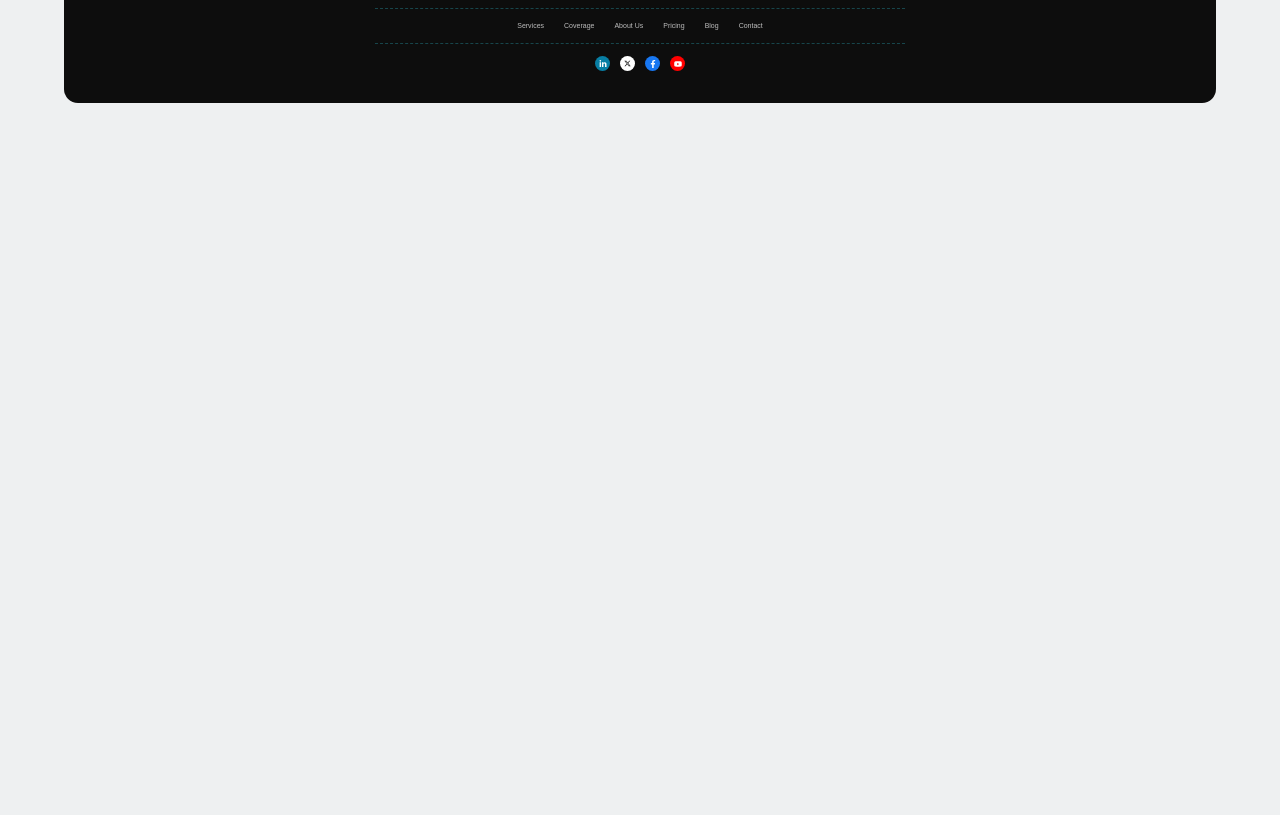
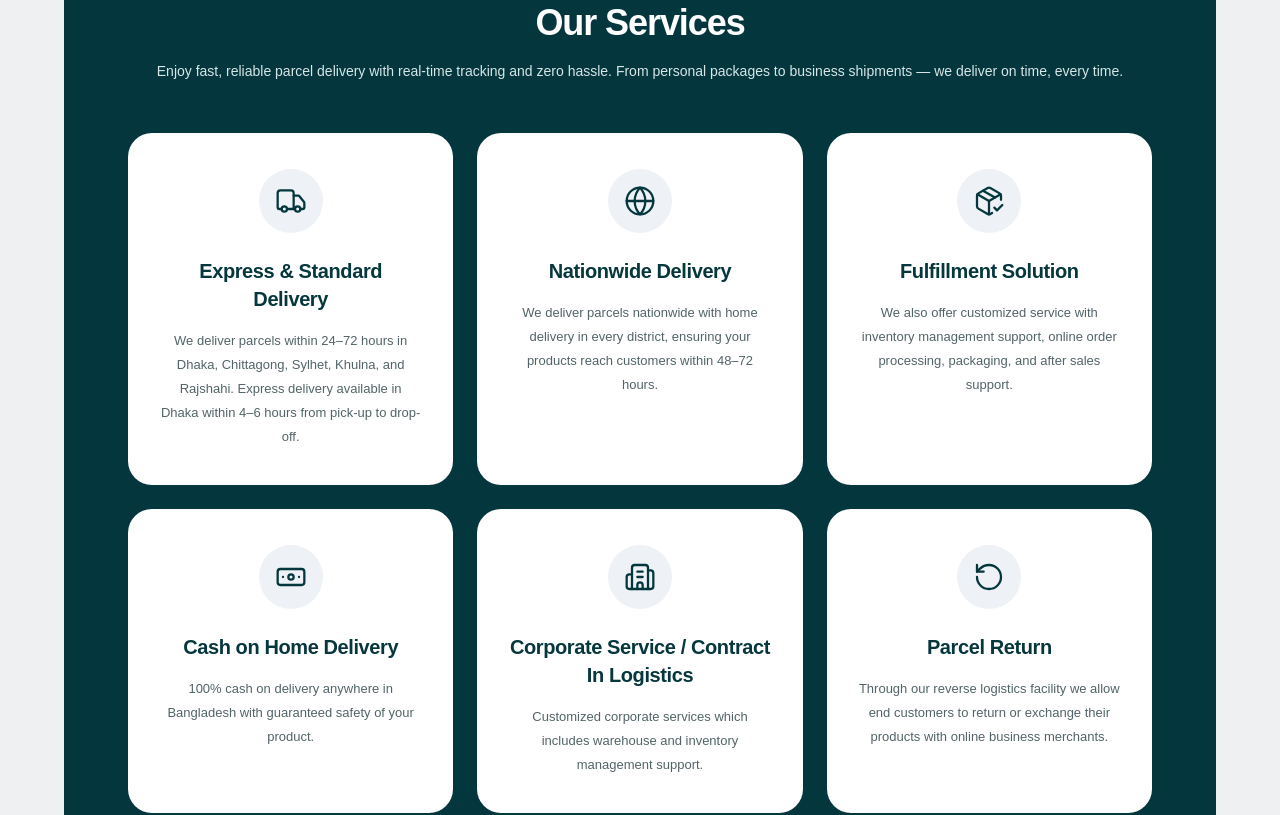
Before and after one commit to tushar-hossain/GoCarry-client-side, a React (Vite) app: page / in a window 1280 px wide. Shown: the part 1100-1915 px from the top of the page. Before the commit the page ends 1203 px from the top, so only its background shows below. Built offline with nearby package versions, Linux system fonts and the light colour scheme.

Commit message:
Designed the Landing Page Our Services Section to Match the Figma Design Exactly.

```diff
--- /dev/null
+++ b/src/Pages/LandingPage/Components/OurServices/index.jsx
@@ -0,0 +1,103 @@
+import {
+  Truck,
+  Globe,
+  PackageCheck,
+  Banknote,
+  Building2,
+  RotateCcw,
+} from "lucide-react";
+
+const services = [
+  {
+    title: "Express & Standard Delivery",
+    description:
+      "We deliver parcels within 24–72 hours in Dhaka, Chittagong, Sylhet, Khulna, and Rajshahi. Express delivery available in Dhaka within 4–6 hours from pick-up to drop-off.",
+    icon: Truck,
+  },
+  {
+    title: "Nationwide Delivery",
+    description:
+      "We deliver parcels nationwide with home delivery in every district, ensuring your products reach customers within 48–72 hours.",
+    icon: Globe,
+  },
+  {
+    title: "Fulfillment Solution",
+    description:
+      "We also offer customized service with inventory management support, online order processing, packaging, and after sales support.",
+    icon: PackageCheck,
+  },
+  {
+    title: "Cash on Home Delivery",
+    description:
+      "100% cash on delivery anywhere in Bangladesh with guaranteed safety of your product.",
+    icon: Banknote,
+  },
+  {
+    title: "Corporate Service / Contract In Logistics",
+    description:
+      "Customized corporate services which includes warehouse and inventory management support.",
+    icon: Building2,
+  },
+  {
+    title: "Parcel Return",
+    description:
+      "Through our reverse logistics facility we allow end customers to return or exchange their products with online business merchants.",
+    icon: RotateCcw,
+  },
+];
+
+function OurServices() {
+  return (
+    <section className="w-full bg-[#eef0f1] py-12">
+      <div className="mx-auto rounded-[32px] bg-[#03373D] px-6 py-14 sm:px-10 lg:px-16">
+        {/* Heading */}
+        <div className="mx-auto mb-12 text-center">
+          <h2 className="mb-4 text-[36px] font-bold leading-none tracking-[-0.03em] text-white">
+            Our Services
+          </h2>
+
+          <p className="text-[14px] leading-7 text-[#D7E6E7]">
+            Enjoy fast, reliable parcel delivery with real-time tracking and
+            zero hassle. From personal packages to business shipments — we
+            deliver on time, every time.
+          </p>
+        </div>
+
+        {/* Services */}
+        <div className="grid gap-6 md:grid-cols-2 xl:grid-cols-3">
+          {services.map((service) => {
+            const Icon = service.icon;
+
+            return (
+              <div
+                key={service.title}
+                className={`group rounded-[24px] px-8 py-9 text-center transition-all duration-300 hover:-translate-y-1 bg-white hover:bg-[#CAEB66]`}
+              >
+                {/* Icon */}
+                <div className="mx-auto mb-6 flex h-16 w-16 items-center justify-center rounded-full bg-[#EEF1F5] transition-all duration-300 group-hover:bg-white/60">
+                  <Icon
+                    size={32}
+                    strokeWidth={1.7}
+                    className="text-[#03373D] transition-colors duration-300"
+                  />
+                </div>
+
+                {/* Title */}
+                <h3 className="mx-auto mb-4 text-[20px] font-bold leading-7 tracking-[-0.02em] text-[#05373D]">
+                  {service.title}
+                </h3>
+
+                {/* Description */}
+                <p className="text-[13px] leading-6 text-[#526467]">
+                  {service.description}
+                </p>
+              </div>
+            );
+          })}
+        </div>
+      </div>
+    </section>
+  );
+}
+
+export default OurServices;
--- a/src/Pages/LandingPage/index.jsx
+++ b/src/Pages/LandingPage/index.jsx
@@ -1,5 +1,6 @@
 import Banner from "./Components/Banner_Slider";
 import HowItWorks from "./Components/HowItWorks";
+import OurServices from "./Components/OurServices";
 
 const Home = () => {
   return (
@@ -10,6 +11,9 @@ const Home = () => {
       <div>
         <HowItWorks />
       </div>
+      <div>
+        <OurServices />
+      </div>
     </div>
   );
 };
```
